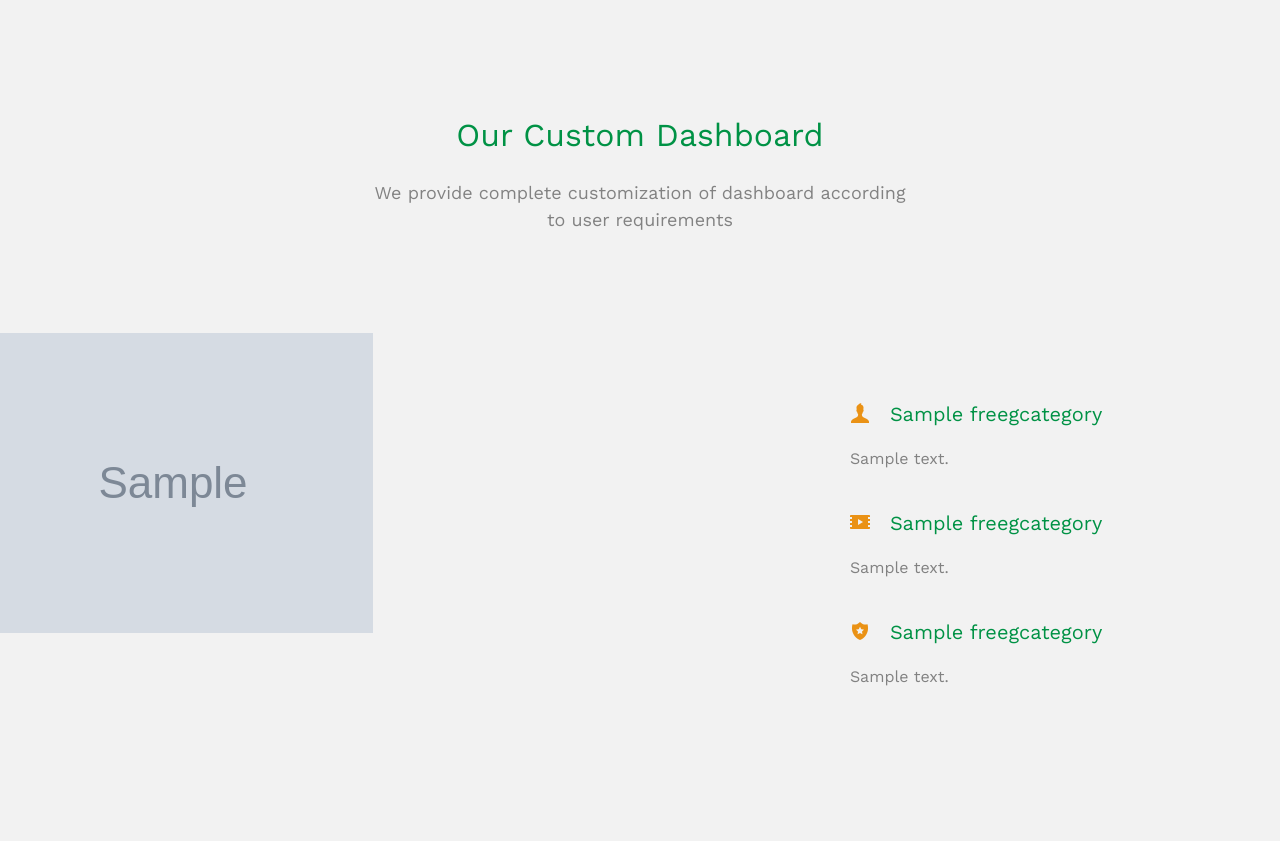
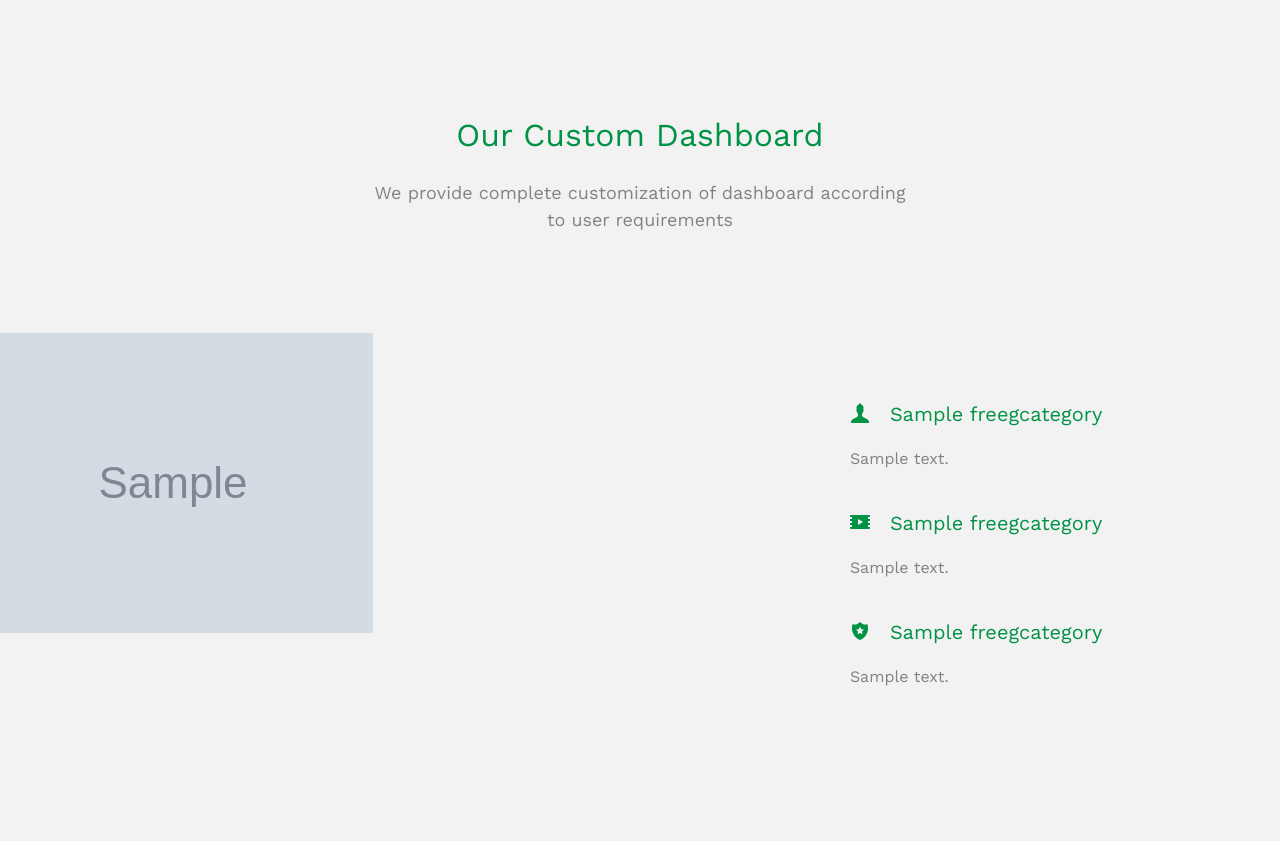
Before and after one commit to ManishPrajapat/Freegrepo, a Django app: page /courses/1/ in a window 1280 px wide. Shown: the part 821-1662 px from the top of the page. Run offline with Django 3.2, Linux system fonts and the light colour scheme; tables that the repository leaves empty hold one stand-in row (values such as "Sample post"); grey boxes marked "Sample" are stand-in pictures; some libraries are stand-ins or nearby versions; some web fonts are replaced.

Commit message:
Color of some icons

```diff
--- a/myproject/app/templates/app/courses.html
+++ b/myproject/app/templates/app/courses.html
@@ -218,15 +218,15 @@
 						<div class="col-md-4 animate-box">
 							<div class="mt">
 								<div>
-									<h4 style="color:#009245 !important"><i class="icon-user"></i>{{dashboard_title1}}</h4>
+									<h4 style="color:#009245 !important"><i class="icon-user" style="color:#009245"></i>{{dashboard_title1}}</h4>
 									<p>{{dashboard_description1}}</p>
 								</div>
 								<div>
-									<h4 style="color:#009245 !important "><i class="icon-video2"></i>{{dashboard_title2}}</h4>
+									<h4 style="color:#009245 !important "><i class="icon-video2" style="color:#009245"></i>{{dashboard_title2}}</h4>
 									<p>{{dashboard_description2}}</p>
 								</div>
 								<div>
-									<h4 style="color:#009245 !important"><i class="icon-shield"></i>{{dashboard_title3}}</h4>
+									<h4 style="color:#009245 !important"><i class="icon-shield" style="color:#009245"></i>{{dashboard_title3}}</h4>
 									<p>{{dashboard_description3}}</p>
 								</div>
 							</div>
--- a/myproject/app/views.py
+++ b/myproject/app/views.py
@@ -281,7 +281,9 @@ def courses(request,id):
     tabledata  = []
     pricingplanname = []
     pricingplanprice = []
-    plans_of_category = pricingplan.objects.filter(category=selectedcategory)
+    #Uncomment this line if different category have different plan
+    # plans_of_category = pricingplan.objects.filter(category=selectedcategory)
+    plans_of_category = pricingplan.objects.all()
     rows_of_category = pricingplanrow.objects.filter(category=selectedcategory)
     count = 0
     for singleplan in plans_of_category:
```
